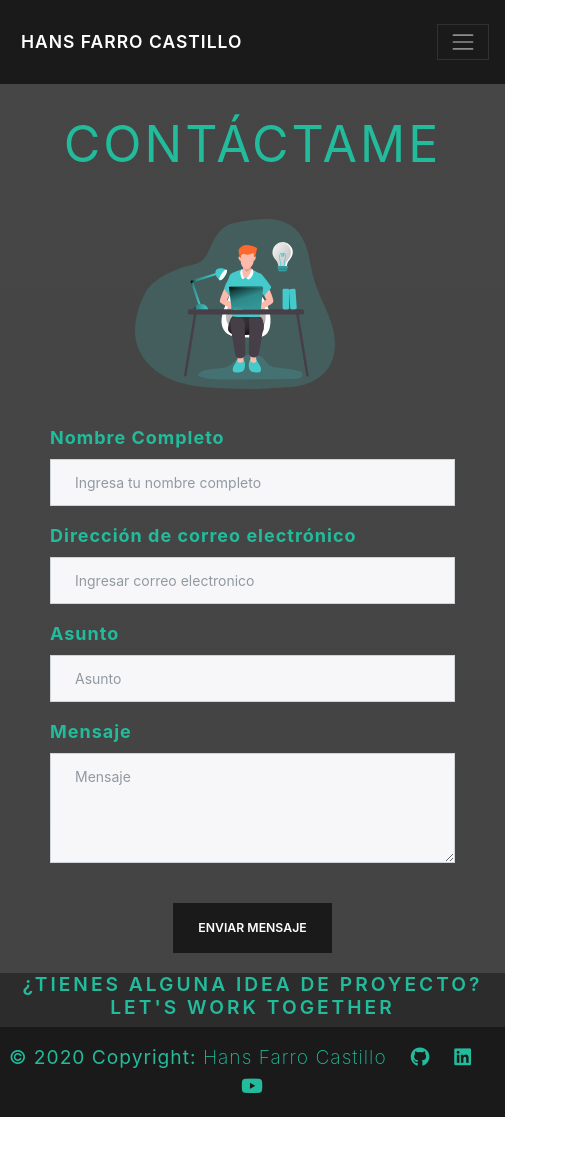
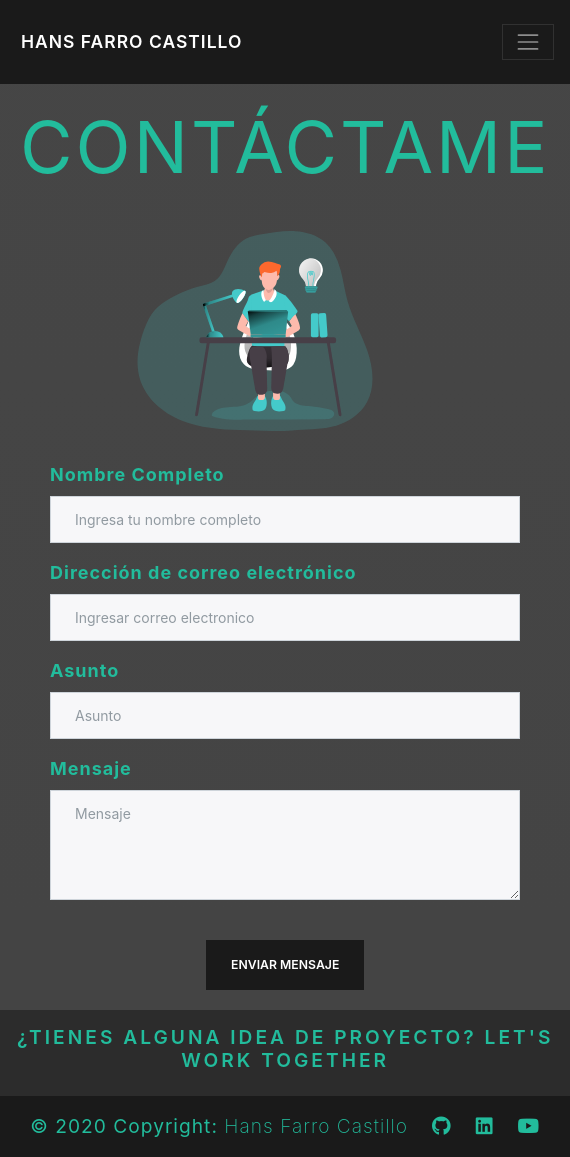
Before and after one commit to HansFarro/portafolio-react, a React (Create React App) app: page /contactme in a window 390 px wide. Shown: the whole page, 570 px wide, since content can reach past the window. Before the commit the page ends 1117 px from the top, so only its background shows below. Built offline with nearby package versions, Linux system fonts and the light colour scheme.

Commit message:
Adding some buttons and making responsive the contact page

```diff
--- a/src/components/ContactForm.js
+++ b/src/components/ContactForm.js
@@ -67,33 +67,36 @@ const ContactForm = () => {
                     <h1 className="display-3 title">CONTÁCTAME</h1>
                 </Tada>
                 <div className="row mx-auto">
-                    <div className="col-12 col-md-6 col-lg-6">
+
+                        <div className="col-12 col-sm-12 col-md-6 col-lg-6 mx-auto">
+                            <Fade bottom duration={2000}>
                                 <img src={Innovation} className="img-fluid contactimg" alt=""/>
+                            </Fade>
                         </div>
-                    <div className="col-12 col-md-6 col-lg-6">
+                        <div className="col-12 col-sm-12 col-md-6 col-lg-6">
+                            <Fade bottom duration={2000}>
                                 <form onSubmit={sendEmail} className="needs-validation" noValidate>
-                            <Fade right duration={2000}>
                                     <div className="form-group col-md-12 col-lg-10">
                                         <label htmlFor="inputName">Nombre Completo</label>
                                         <input type="text" name="name" value={name} className="form-control" id="inputName" onChange={handleInputChange} placeholder="Ingresa tu nombre completo" required/>
                                     </div>
-                                    <div className="form-group col-lg-10">
+                                    <div className="form-group col-md-12 col-lg-10">
                                         <label htmlFor="inputEmail">Dirección de correo electrónico</label>
                                         <input type="email" name="email" value={email} className="form-control" id="inputEmail" onChange={handleInputChange} placeholder="Ingresar correo electronico" required/>
                                     </div>
-                                    <div className="form-group col-lg-10">
+                                    <div className="form-group col-md-12 col-lg-10">
                                         <label htmlFor="inputAsunto">Asunto</label>
                                         <input type="text" name="subject" value={subject} className="form-control" id="inputAsunto" onChange={handleInputChange} placeholder="Asunto" required/>
                                     </div>
-                                    <div className="form-group col-lg-10">
+                                    <div className="form-group col-md-12 col-lg-10">
                                         <label htmlFor="textarea">Mensaje</label>
                                         <textarea className="form-control" name="message" value={message} id="textarea" cols="30" rows="4" onChange={handleInputChange} placeholder="Mensaje" required></textarea>
                                     </div>
                                     <div className="pt-4">
                                         <input type="submit" className="btn btn-primary message" value="Enviar Mensaje"/>
                                     </div>
+                                </form>
                             </Fade>
-                        </form>
                         </div>
                 </div>
         </div>
--- a/src/components/Footer.js
+++ b/src/components/Footer.js
@@ -4,8 +4,10 @@ const Footer = () => {
     return (
         <footer className="page-footer bg-primary">
             <div className="info-color-dark text-center py-3">
+                <div className="row mx-auto">
+                    <div className="col-12 col-sm-12 col-md-12">
                         <b>© 2020 Copyright:</b> Hans Farro Castillo
-                    <a rel="noopener noreferrer" target="_blank" href="https://github.com/HansFarro" className="icon icon-center">
+                        <a rel="noopener noreferrer" target="_blank" href="https://github.com/HansFarro" className="icon">
                             <i className="fab fa-github mx-4"> </i>
                         </a>
                         <a rel="noopener noreferrer" target="_blank" href="https://www.linkedin.com/in/hans-farro-castillo-959a52122/" className="icon">
@@ -15,6 +17,8 @@ const Footer = () => {
                             <i className="fab fa-youtube"> </i>
                         </a>
                     </div>
+                </div>
+            </div>
         </footer>
      );
 }
--- a/src/components/LetsTalk.js
+++ b/src/components/LetsTalk.js
@@ -1,15 +1,27 @@
 import React from 'react';
+import { animateScroll as scroll} from 'react-scroll';
+import { Link } from 'react-router-dom';
 
 const LetsTalk = () => {
+  const scrollType = {
+    duration: 100,
+    delay: 50,
+    smooth: true,
+    offset: -10,
+};
   return (
-    <div className="advice">
-      <div className="row mx-auto">
-        <div className="col-md-12 col-lg-12">
-          <h1 className="info-color-dark text-center">¿Tienes alguna idea de proyecto? Let's Work Together</h1>
+  <div className="advice">
+    <div className="row mx-auto">
+      <div className="col-12 col-md-12 col-lg-12 py-3">
+        <h1 className="info-color-dark text-center">¿Tienes alguna idea de proyecto? Let's Work Together</h1>
+        <div className="mx-auto text-center">
+        <Link className="btn btn-primary mr-4" onClick={() => scroll.scrollToTop(scrollType)} to="/portafolio-react">Home</Link>
+        <Link className="btn btn-green" onClick={() => scroll.scrollToTop(scrollType)} to="/contactme">Let's talk</Link>
         </div>
       </div>
     </div>
-  );
+  </div>
+   );
 }
 
 export default LetsTalk;
--- /dev/null
+++ b/src/components/LetsWork.js
@@ -0,0 +1,18 @@
+import React from 'react';
+import Fade from 'react-reveal/Fade';
+
+const LetsWork = () => {
+  return (
+    <div className="advice">
+      <div className="row mx-auto">
+        <Fade bottom duration={2000}>
+          <div className="col-12 col-md-12 col-lg-12 py-3">
+            <h1 className="info-color-dark text-center">¿Tienes alguna idea de proyecto? Let's Work Together</h1>
+          </div>
+        </Fade>
+      </div>
+    </div>
+  );
+}
+
+export default LetsWork;
--- a/src/components/Navbar.js
+++ b/src/components/Navbar.js
@@ -11,7 +11,7 @@ const Navbar = () => {
     };
 
     return (
-        <nav className="navbar navbar-expand-md navbar-expand-lg navbar-dark bg-primary sticky-top">
+        <nav className="navbar navbar-expand-lg navbar-dark bg-primary sticky-top">
             <Link onClick={() => scroll.scrollToTop(scrollType)} className="navbar-brand" to="/portafolio-react">Hans Farro Castillo</Link>
             <button className="navbar-toggler navbar-toggler-right" type="button" data-toggle="collapse" data-target="#navBarResponsive" aria-controls="navBarResponsive" aria-expanded="false" aria-label="Toggle navigation">
                 <span className="navbar-toggler-icon"></span>
@@ -22,7 +22,7 @@ const Navbar = () => {
                         <Link onClick={() => scroll.scrollToTop(scrollType)} className="nav-link" to="/projects">PROYECTOS</Link>
                     </li>
                     <li className="nav-item">
-                        <Link onClick={() => scroll.scrollToBottom(scrollType)} className="nav-link" to="/contactme">CONTÁCTAME</Link>
+                        <Link onClick={() => scroll.scrollToTop(scrollType)} className="nav-link" to="/contactme">CONTÁCTAME</Link>
                     </li>
                 </ul>
             </div>
--- a/src/index.css
+++ b/src/index.css
@@ -9,7 +9,7 @@
 
 body {
   margin: 0;
-  max-width: fit-content;
+  /* max-width: fit-content; */
   width: 100%;
 }
 
@@ -269,7 +269,16 @@ label{
   width: none;
 }
 
-#contact {
+@media screen and (min-width: 1440px) and (max-width: 2000px) {
+  .contactimg {
+    height: 500px;
+    width: 700px;
+    margin: 10px 10px;
+  }
+}
+
+
+/* #contact {
   width: 1903px;
   height: 800px;
 }
@@ -279,9 +288,9 @@ label{
   height: 500px;
   width: 700px;
   margin: 10px 10px;
-}
+} */
 
-@media (max-width: 768px) {
+/* @media (max-width: 768px) {
   #contact {
     width: 505px;
     max-width: fit-content;
@@ -302,9 +311,9 @@ label{
   .icon-center {
     text-align: center !important;
   }
-}
+} */
 
-@media screen and (min-width: 768px) and (max-width: 1199px) {
+/* @media screen and (min-width: 768px) and (max-width: 1199px) {
   #contact {
     width: 1025px;
     height: 700px;
@@ -319,9 +328,9 @@ label{
     width:400px;
     margin: 10px 20px;
   }
- }
+ } */
 
- @media screen and (min-width: 1025px) and (max-width: 1200px) {
+ /* @media screen and (min-width: 1025px) and (max-width: 1200px) {
   #contact {
     width: 1200px;
     height: 700px;
@@ -332,11 +341,64 @@ label{
     width:400px;
     margin: 10px 50px;
   }
-}
-/* tablet */
+} */
+/* tablet
 @media screen and (min-width: 500px) and (max-width: 768px) {
   #contact {
     width: 1000px;
     max-width: 1000px;
   }
+} */
+
+/* Laptop */
+@media screen and (min-width: 1024px) and (max-width: 1440px) {
+  .info-section {
+    padding: 40px 30px 20px 30px;
+    font-size: 18px;
+  }
+  #about .row .img-fluid {
+    margin-top: 20px;
+  }
+  .blockquote {
+    font-size: 20px;
+  }
 }
+
+/* FULL  4K*/
+@media screen and (min-width: 2000px) and (max-width: 2560px) {
+  .info-section {
+    width: 2560px;
+  }
+  .about {
+    width: 2560px;
+  }
+  .main-info-section {
+    background-repeat: no-repeat;
+    background-size: 2730px 1000px;
+    min-height: 100vh;
+  }
+  .info-section {
+    padding: 100px 60px 60px 60px;
+    font-size: 35px;
+  }
+  #about .row .img-fluid {
+    margin-top: 20px;
+  }
+  .blockquote {
+    font-size: 35px;
+  }
+  .skills {
+    margin-top: 300px;
+  }
+}
+
+@media screen and (min-width: 320px) and (max-width: 438px) {
+  .content {
+    width: fit-content;
+  }
+  .contactimg {
+    height: 200px;
+    width:400px;
+    margin: 30px 20px;
+  }
+}
--- a/src/pages/ContactMe.js
+++ b/src/pages/ContactMe.js
@@ -3,15 +3,15 @@ import React from 'react';
 // Components
 import Navbar from '../components/Navbar';
 import ContactForm from '../components/ContactForm';
-import LetsTalk from '../components/LetsTalk';
+import LetsWork from '../components/LetsWork';
 import Footer from '../components/Footer';
 
 const ContactMe = () => {
   return (
-    <div className="wrap">
+    <div className="content">
       <Navbar />
       <ContactForm />
-      <LetsTalk />
+      <LetsWork />
       <Footer />
     </div>
    );
--- a/src/pages/ProjectsPage.js
+++ b/src/pages/ProjectsPage.js
@@ -2,6 +2,7 @@ import React from 'react';
 // Components
 import Navbar from '../components/Navbar';
 import Projects from '../components/Projects';
+import LetsTalk from '../components/LetsTalk';
 import Footer from '../components/Footer';
 
 const ProjectPage = () => {
@@ -9,6 +10,7 @@ const ProjectPage = () => {
     <div className="wrap">
       <Navbar />
       <Projects />
+      <LetsTalk />
       <Footer />
     </div>
   );
```
Also changed, not shown: src/components/Card.js (indentation only). Lines whose indentation alone changed are shown as unchanged.
